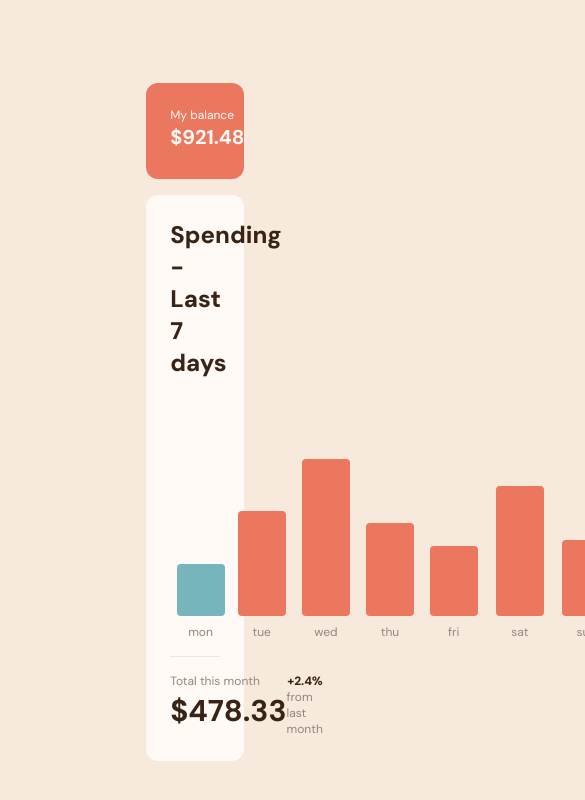
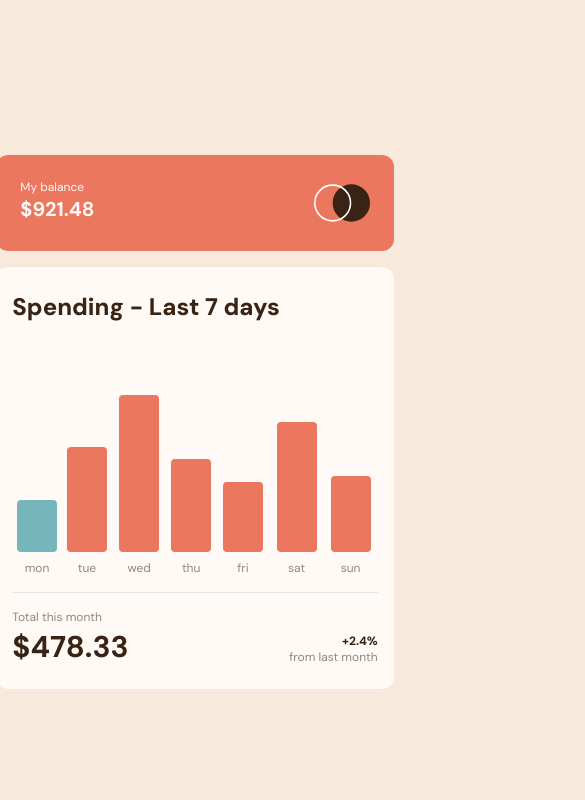
Before and after one commit to viniciusvalmeida/expenses-chart-component, a Next.js app: page / in a window 390 px wide. Shown: the top 800 px of the page, 585 px wide, since content can reach past the window. Built offline with nearby package versions, Linux system fonts and the light colour scheme.

Commit message:
feat: responsive view

```diff
--- a/app/page.tsx
+++ b/app/page.tsx
@@ -13,7 +13,7 @@ const datas: Data[] = data;
 
 export default function Home() {
 	return (
-		<main className="flex flex-col w-1/4 space-y-4">
+		<main className="flex flex-col w-[28rem] md:w-[26rem] space-y-4 px-4 md:px-0">
 			<header className="bg-primary-softRed text-neutral-veryPaleOrange rounded-xl p-6 flex justify-between">
 				<div className="flex flex-col">
 					<span className="text-xs">My balance</span>
@@ -39,12 +39,12 @@ export default function Home() {
 				</svg>
 			</header>
 
-			<section className="bg-neutral-veryPaleOrange p-6 rounded-xl flex flex-col space-y-4">
+			<section className="bg-neutral-veryPaleOrange px-4 py-6 md:p-6 rounded-xl flex flex-col space-y-4">
 				<h3 className="font-extrabold text-2xl text-neutral-darkBrown mb-4">
 					Spending - Last 7 days
 				</h3>
 
-				<div className="flex justify-between">
+				<div className="flex">
 					{datas.map((data) => (
 						<div
 							key={data.amount}
@@ -58,10 +58,10 @@ export default function Home() {
 									data.day === currentDayOfTheWeek
 										? "bg-primary-cyan hover:bg-primary-cyan/70 peer"
 										: "bg-primary-softRed hover:bg-primary-softRed/70 peer"
-								}  rounded self-center w-12`}
+								}  rounded self-center w-10`}
 								style={{ height: 3 * data.amount }}
 							></div>
-							<div className="invisible p-2 rounded bg-neutral-darkBrown text-neutral-veryPaleOrange mb-2 peer-hover:visible">
+							<div className="invisible p-2 text-xs rounded bg-neutral-darkBrown text-neutral-veryPaleOrange mb-2 peer-hover:visible">
 								<span>${data.amount}</span>
 							</div>
 						</div>
```
